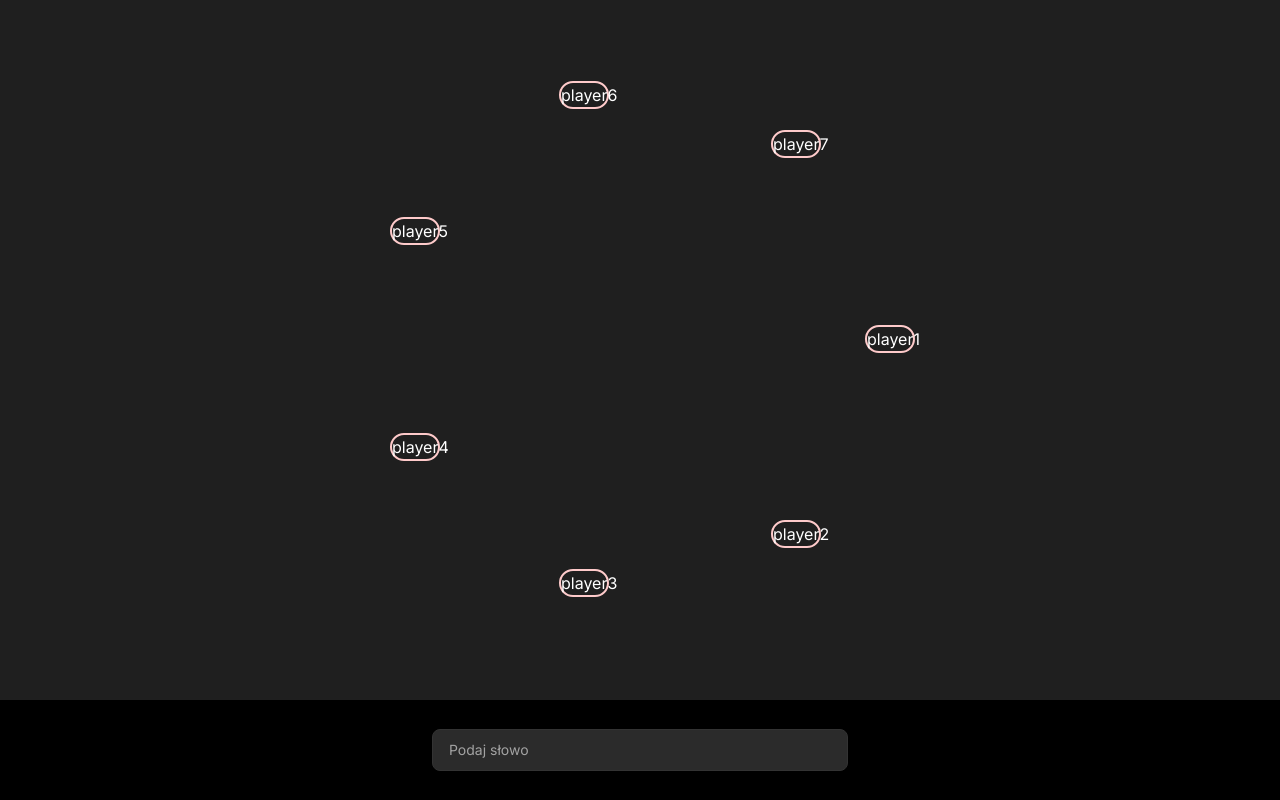
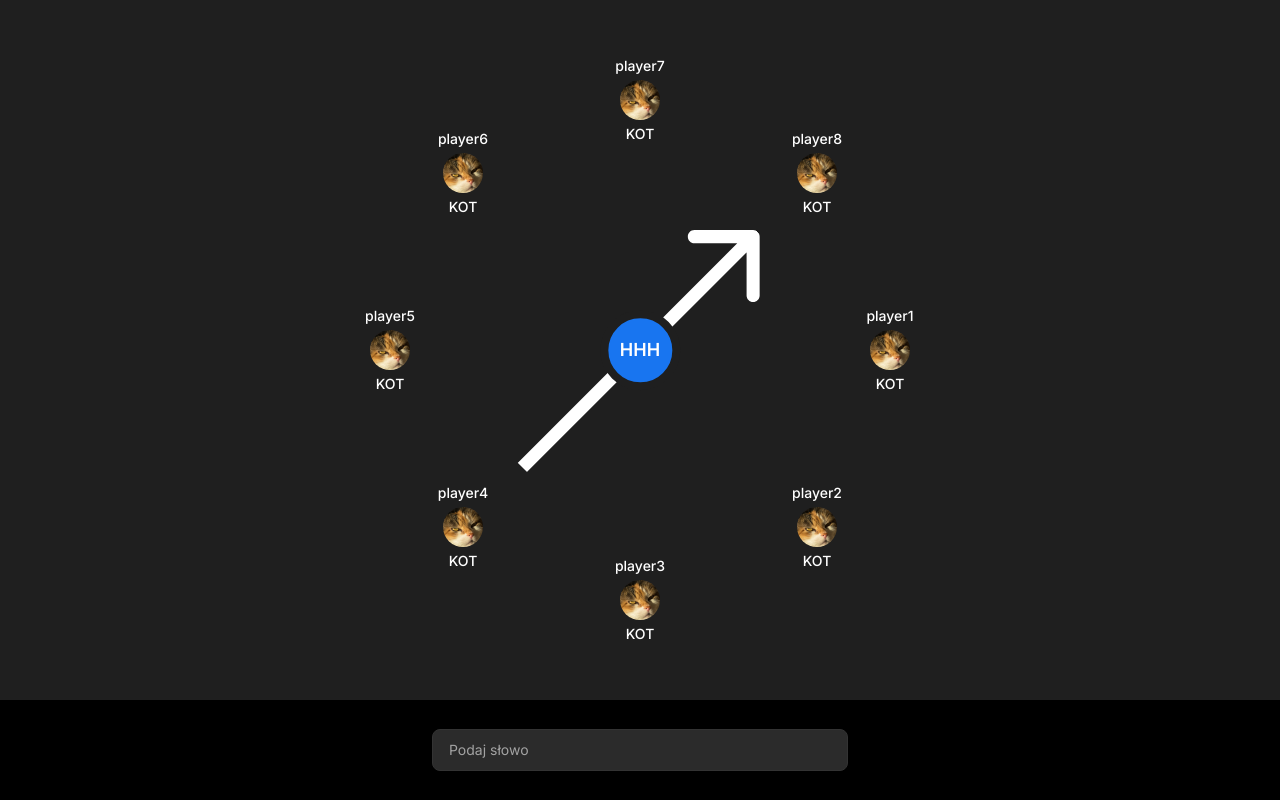
Before and after one commit to gonciuu/words-game, a Next.js app: page /1 in a window 1280 px wide. Built offline with nearby package versions, Linux system fonts and the light colour scheme; no server answers.

Commit message:
make game screen

```diff
--- a/src/app/[room_id]/GameView.tsx
+++ b/src/app/[room_id]/GameView.tsx
@@ -1,29 +1,26 @@
 'use client'
 
-import React, { useEffect } from 'react'
+import React, { useEffect, useState } from 'react'
 
 import clsx from 'clsx'
+import Image from 'next/image'
 
 import PlayerCard from './PlayerCard'
 
-const circleSize = `h-[200px] w-[200px]`
+const circleSize = `h-[250px] w-[250px]`
 const circleSizeMd = `md:h-[500px] md:w-[500px]`
 const circleSizeSm = `sm:h-[300px] sm:w-[300px]`
 
 const GameView = () => {
-  const players = ['player1', 'player2', 'player3', 'player4', 'player5', 'player6', 'player7']
-  let angle = 0
-  const step = (2 * Math.PI) / players.length
-
-  const [currentCircleWidth, setCurrentCircleWidth] = React.useState<number>(0)
+  const [currentCircleWidth, setCurrentCircleWidth] = useState<number>(250)
 
   const onResize = () => {
     if (window.innerWidth < 768 && window.innerWidth > 640) {
-      setCurrentCircleWidth(300 / 2)
+      setCurrentCircleWidth(150)
     } else if (window.innerWidth < 640) {
-      setCurrentCircleWidth(200 / 2)
+      setCurrentCircleWidth(125)
     } else {
-      setCurrentCircleWidth(500 / 2)
+      setCurrentCircleWidth(250)
     }
   }
 
@@ -35,16 +32,43 @@ const GameView = () => {
     }
   }, [])
 
+  const players = [
+    'player1',
+    'player2',
+    'player3',
+    'player4',
+    'player5',
+    'player6',
+    'player7',
+    'player8',
+  ]
+  const step = (2 * Math.PI) / players.length
+  const curPlayer = 1
+  const onePlayerRotateStep = 360 / players.length
   return (
     <div>
-      <div className="w-full h-[calc(100vh-100px)]  flex items-center justify-center">
+      <div className="w-full h-[calc(100vh-100px)]  flex items-center justify-center flex-col">
         <div
           className={clsx(`relative rounded-full`, `${circleSize} ${circleSizeMd} ${circleSizeSm}`)}
         >
+          <div className="w-2/3 h-2/3  absolute  top-1/2 left-1/2 -translate-x-1/2 -translate-y-1/2 select-none">
+            <div className="relative w-full h-full">
+              <Image
+                src={'/images/arrow.svg'}
+                className="w-full h-full  absolute duration-300"
+                fill={true}
+                alt="arrow"
+                style={{ transform: `rotate(${onePlayerRotateStep * curPlayer}deg)` }}
+              />
+              <div className="absolute w-[80px] h-[80px] top-1/2 left-1/2 -translate-x-1/2 -translate-y-1/2 flex items-center justify-center bg-primary-500 border-gray-700 border-8 rounded-full">
+                <span className="font-semibold text-lg leading-[1.5]">HHH</span>
+              </div>
+            </div>
+          </div>
           {players.map((player, index) => {
-            angle = index * step
-            const x = Math.round(currentCircleWidth + currentCircleWidth * Math.cos(angle) - 50 / 2)
-            const y = Math.round(currentCircleWidth + currentCircleWidth * Math.sin(angle) - 50 / 2)
+            const angle = index * step
+            const x = Math.round(currentCircleWidth + currentCircleWidth * Math.cos(angle) - 75)
+            const y = Math.round(currentCircleWidth + currentCircleWidth * Math.sin(angle) - 75)
             const transform = `translate(${x}px, ${y}px)`
             return <PlayerCard transform={transform} name={player} key={player} />
           })}
--- a/src/app/[room_id]/PlayerCard.tsx
+++ b/src/app/[room_id]/PlayerCard.tsx
@@ -1,6 +1,7 @@
 import React, { FC } from 'react'
 
 import clsx from 'clsx'
+import Image from 'next/image'
 
 type PlayerCardProps = {
   name: string
@@ -10,10 +11,24 @@ type PlayerCardProps = {
 const PlayerCard: FC<PlayerCardProps> = ({ name, transform }) => {
   return (
     <div
-      className={clsx(`absolute w-[50px] border-2 border-red-200 rounded-full duration-300`)}
+      className={clsx(
+        `absolute duration-300 flex flex-col w-[150px] h-[150px] items-center justify-center`
+      )}
       style={{ transform }}
     >
-      {name}
+      <span className="text-center black w-[150px] overflow-hidden whitespace-nowrap text-ellipsis text-sm font-medium">
+        {name}
+      </span>
+      <Image
+        src="/images/avatar.jpeg"
+        alt="avatar"
+        className="w-10 h-10 object-cover my-1 rounded-full"
+        width={40}
+        height={40}
+      />
+      <span className="text-center black w-[150px] overflow-hidden whitespace-nowrap text-ellipsis text-sm font-medium ">
+        KOT
+      </span>
     </div>
   )
 }
--- a/src/app/[room_id]/WordInput.tsx
+++ b/src/app/[room_id]/WordInput.tsx
@@ -1,6 +1,6 @@
 'use client'
 
-import React, { useEffect, useState } from 'react'
+import React from 'react'
 import { createRef } from 'react'
 
 import Input from '@/components/common/Input'
@@ -8,12 +8,6 @@ import axiosClient from '@/lib/axiosClient'
 
 const WordInput = () => {
   const inputRef = createRef<HTMLInputElement>()
-  const [letters, setLetters] = useState<string>('')
-
-  const fetchRandomLetters = async () => {
-    const response = await axiosClient.get<string>('/random-letters/3')
-    setLetters(response.data)
-  }
 
   const onEnter = async (message: string) => {
     const res = await axiosClient.post<boolean>('/has-word', { word: message })
@@ -21,23 +15,12 @@ const WordInput = () => {
       if (inputRef.current) {
         inputRef.current.value = ''
       }
-
-      await fetchRandomLetters()
     } else {
       if (inputRef.current) {
         inputRef.current.value = ''
       }
     }
   }
-  useEffect(() => {
-    fetchRandomLetters()
-      .then(e => {
-        console.log(e)
-      })
-      .catch(e => {
-        console.log(e)
-      })
-  }, [])
 
   return (
     <div className="w-full px-4 h-[100px] fixed bottom-0 left-1/2 translate-x-[-50%] bg-gray-900 flex items-center justify-center">
@@ -45,7 +28,7 @@ const WordInput = () => {
         placeholder="Podaj słowo"
         onEnter={onEnter}
         ref={inputRef}
-        className="md:w-1/3 w-full text-[20px]"
+        className="md:w-1/3 w-full text-[22px]"
       />
     </div>
   )
--- a/src/app/layout.tsx
+++ b/src/app/layout.tsx
@@ -6,7 +6,7 @@ export default function RootLayout({ children }: { children: React.ReactNode })
   return (
     <html className={inter.className} lang="pl">
       <head></head>
-      <body className={'bg-gray-700 text-white'}>{children}</body>
+      <body className={'bg-gray-700 text-white overflow-x-hidden'}>{children}</body>
     </html>
   )
 }
```
Also changed, not shown: public/images/arrow.svg (added), public/images/avatar.jpeg (added).
